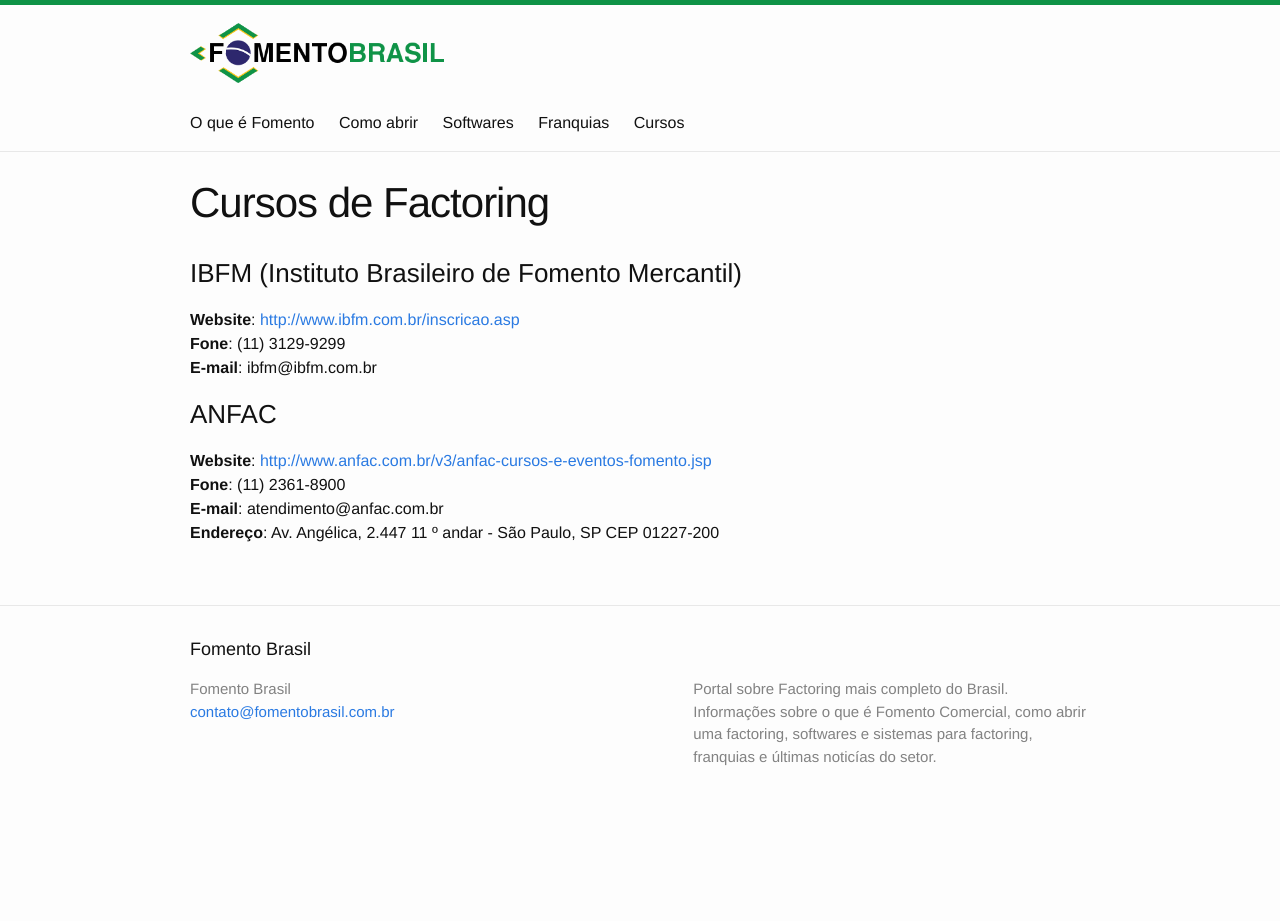
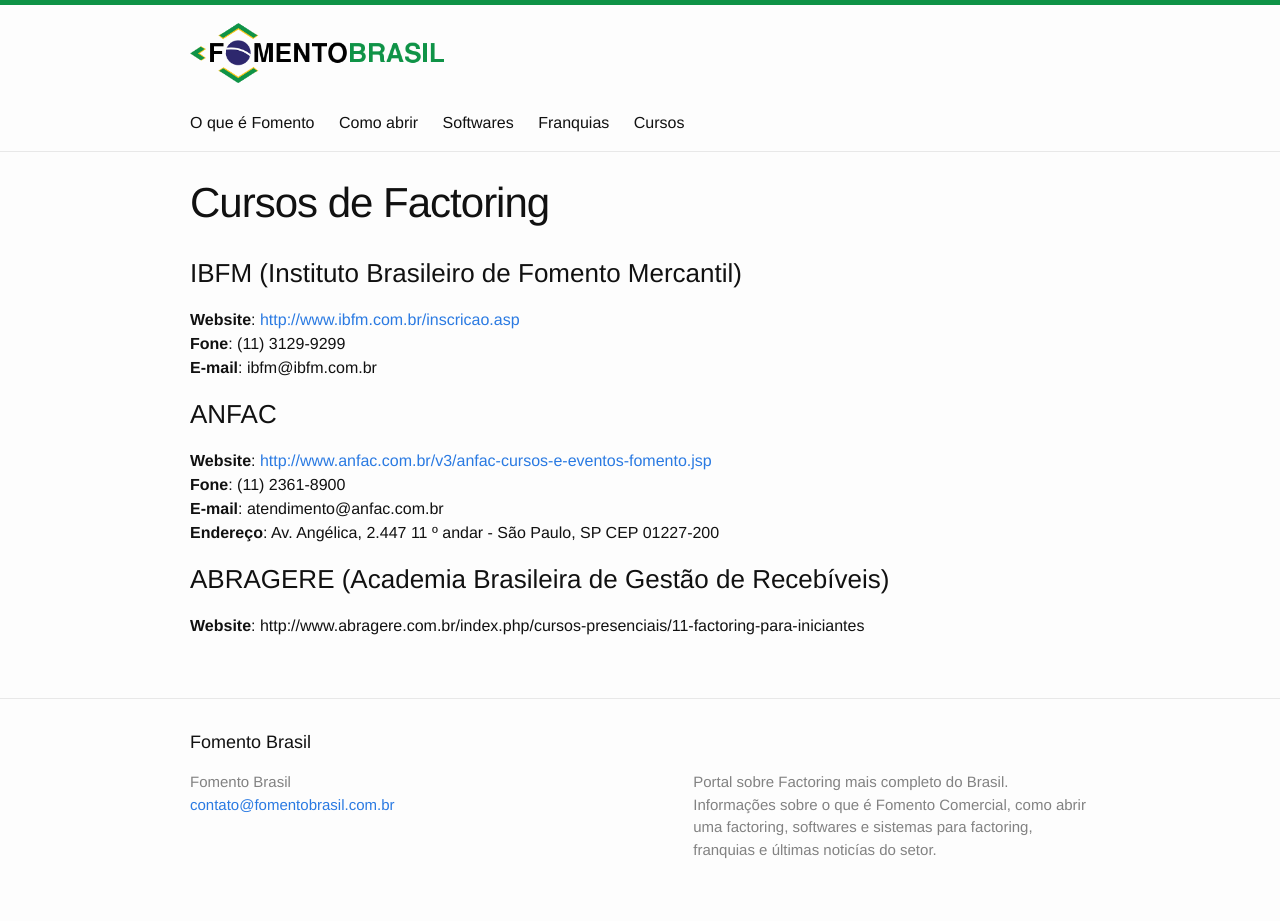
Before and after one commit to fomentobrasil/fomentobrasil.github.io, a Jekyll site: the page built from cursos-de-factoring.md, in a window 1280 px wide. Built offline with Jekyll 4.4.1, drawn with Linux system fonts in a browser that asks for light colours; before the commit the page ends 900 px from its top, so only the background shows below that.

Commit message:
curso abragere

```diff
--- a/cursos-de-factoring.md
+++ b/cursos-de-factoring.md
@@ -14,3 +14,6 @@ permalink: /cursos-de-factoring/
 **Fone**: (11) 2361-8900<br>
 **E-mail**: atendimento@anfac.com.br<br>
 **Endereço**: Av. Angélica, 2.447 11 º andar - São Paulo, SP CEP 01227-200
+
+### ABRAGERE (Academia Brasileira de Gestão de Recebíveis)
+**Website**: http://www.abragere.com.br/index.php/cursos-presenciais/11-factoring-para-iniciantes
```
